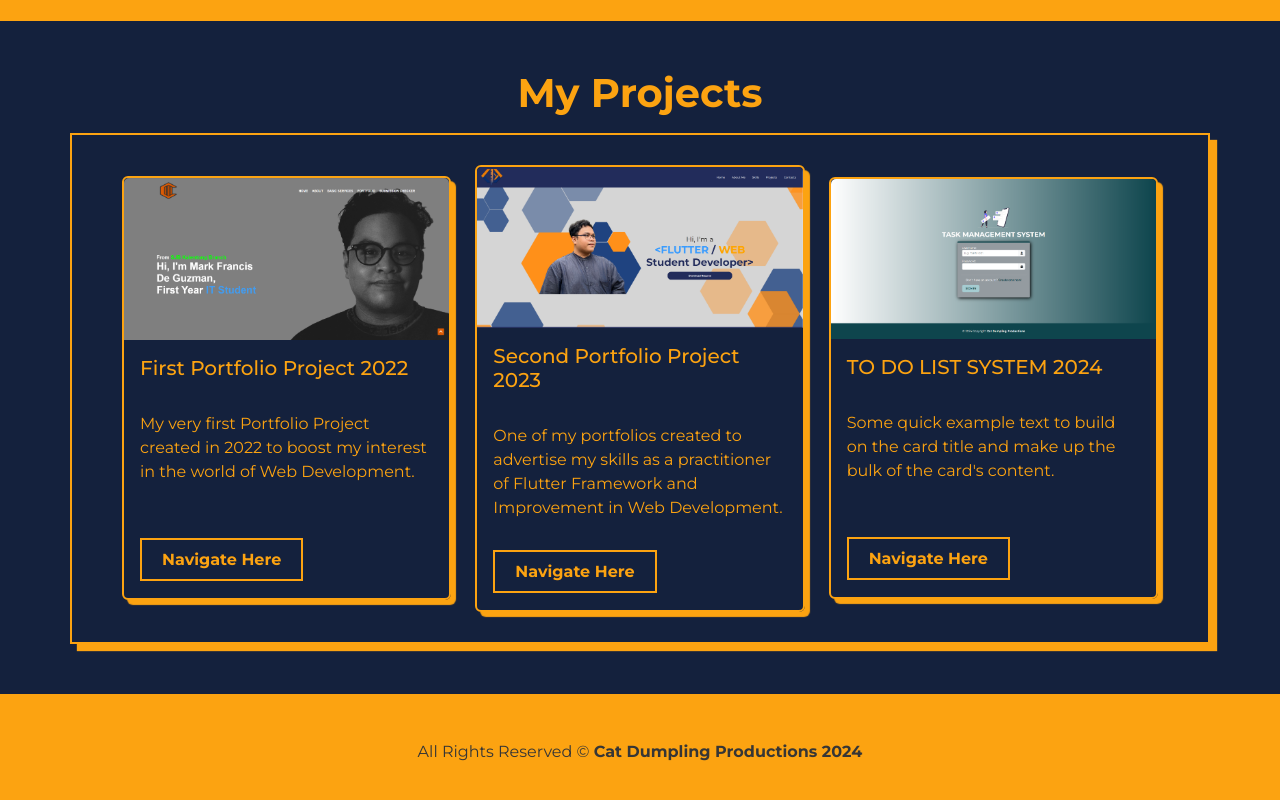
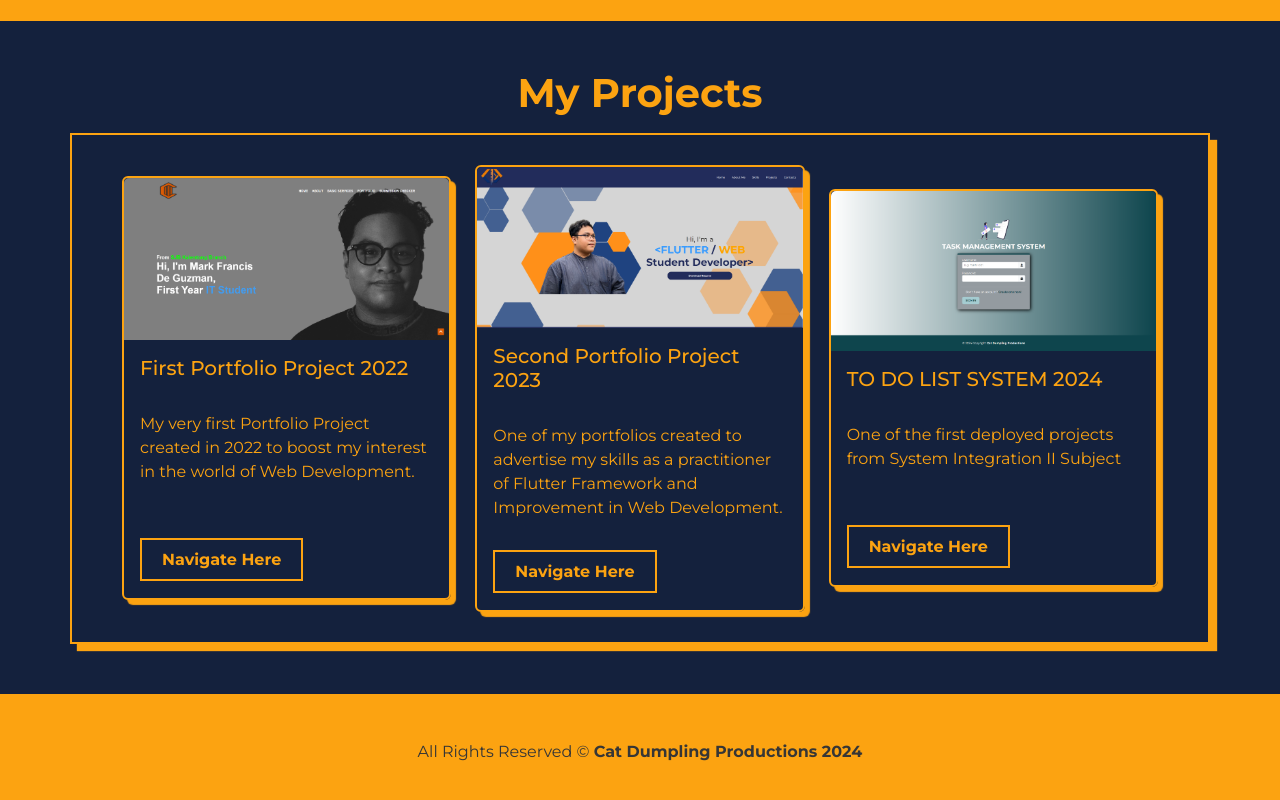
Before and after one commit to markgg33/cdp-bootstrap-portfolio, a website: page index.html in a window 1280 px wide. Shown: the part 2131-2931 px from the top of the page. Drawn offline with nearby package versions, Linux system fonts and the light colour scheme.

Commit message:
changed 3 card description

```diff
--- a/index.html
+++ b/index.html
@@ -275,7 +275,7 @@
                 <div class="card-body">
                   <h5 class="card-title">TO DO LIST SYSTEM 2024</h5>
                   <br>
-                  <p class="card-text">Some quick example text to build on the card title and make up the bulk of the card's content.</p>
+                  <p class="card-text">One of the first deployed projects from System Integration II Subject</p>
                   <br>
                   <br>
                   <a href="http://cdp-task-management.infinityfreeapp.com/" target="_blank" class="btn-resume">Navigate Here</a>
```
